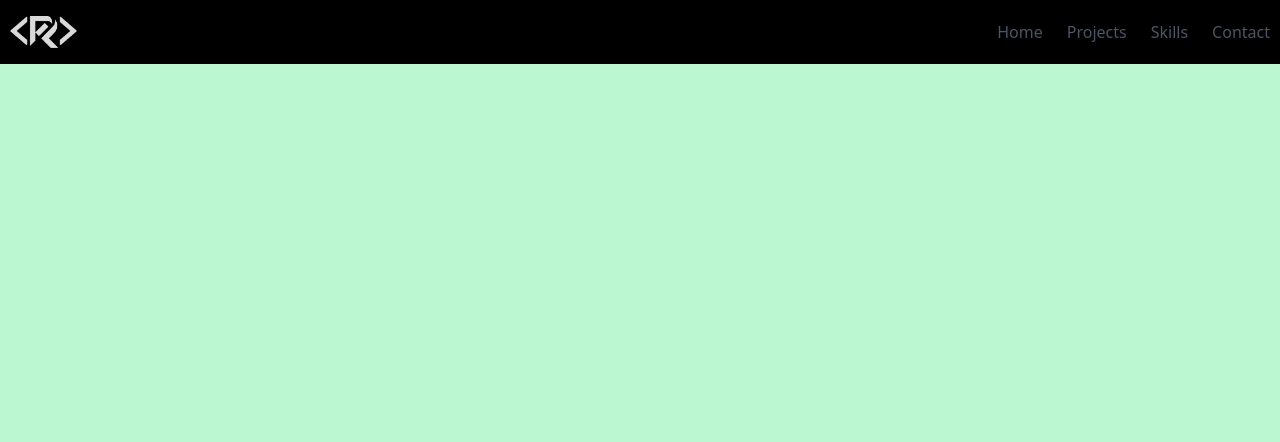
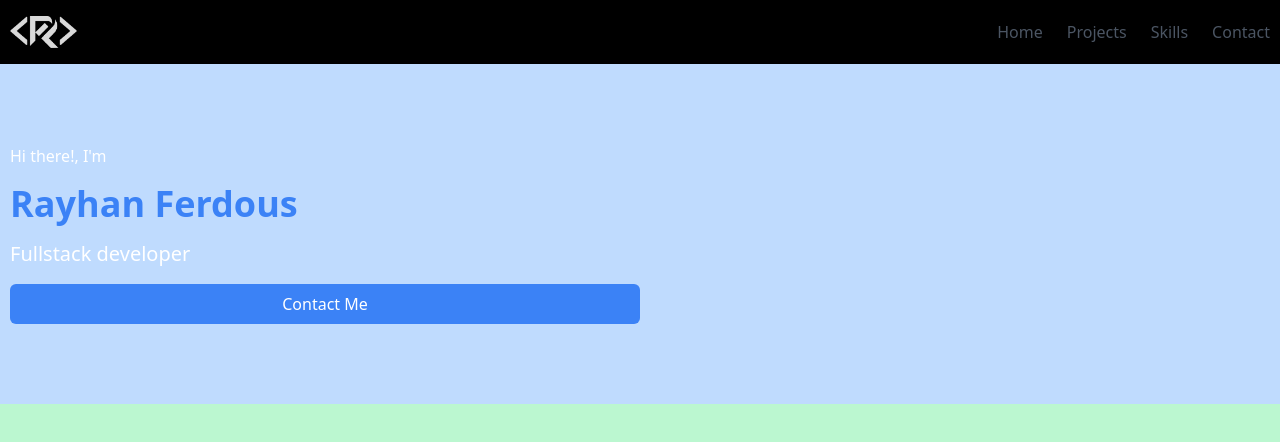
Before and after one commit to rayhanferdous/rayhanferdous, a Next.js app: page / in a window 1280 px wide. Shown: the top 442 px of the page. Built offline with nearby package versions, Linux system fonts and the light colour scheme.

Commit message:
Update page.js

```diff
--- a/app/page.js
+++ b/app/page.js
@@ -3,10 +3,28 @@ import Header from "@/components/Layouts/Header/Header";
 
 export default function Home() {
   return (
-
-      <Header/>
-
-
-
-  )
+    <>
+      <Header />
+      {/* hero */}
+      <div className="bg-blue-200">
+        <Container>
+          <div className="flex justify-between">
+            <div className="w-full">
+              <div className="flex flex-col justify-center py-20 space-y-4">
+                <h1 className="text-white">Hi there!, I'm</h1>
+                <p className="text-4xl font-bold text-blue-500">
+                  Rayhan Ferdous
+                </p>
+                <p className="text-xl text-white">Fullstack developer</p>
+                <button className="px-8 py-2 text-white bg-blue-500 rounded-md">
+                  Contact Me
+                </button>
+              </div>
+            </div>
+            <div className="w-full h-40"></div>
+          </div>
+        </Container>
+      </div>
+    </>
+  );
 }
```
